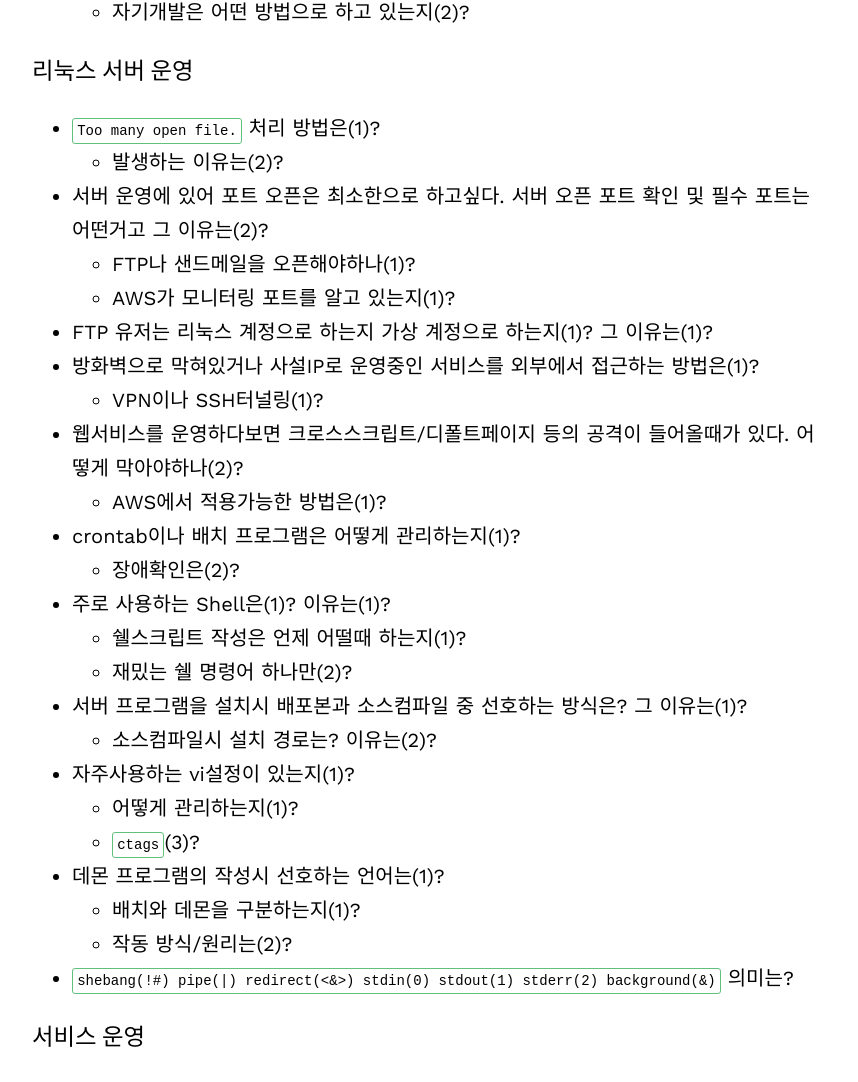
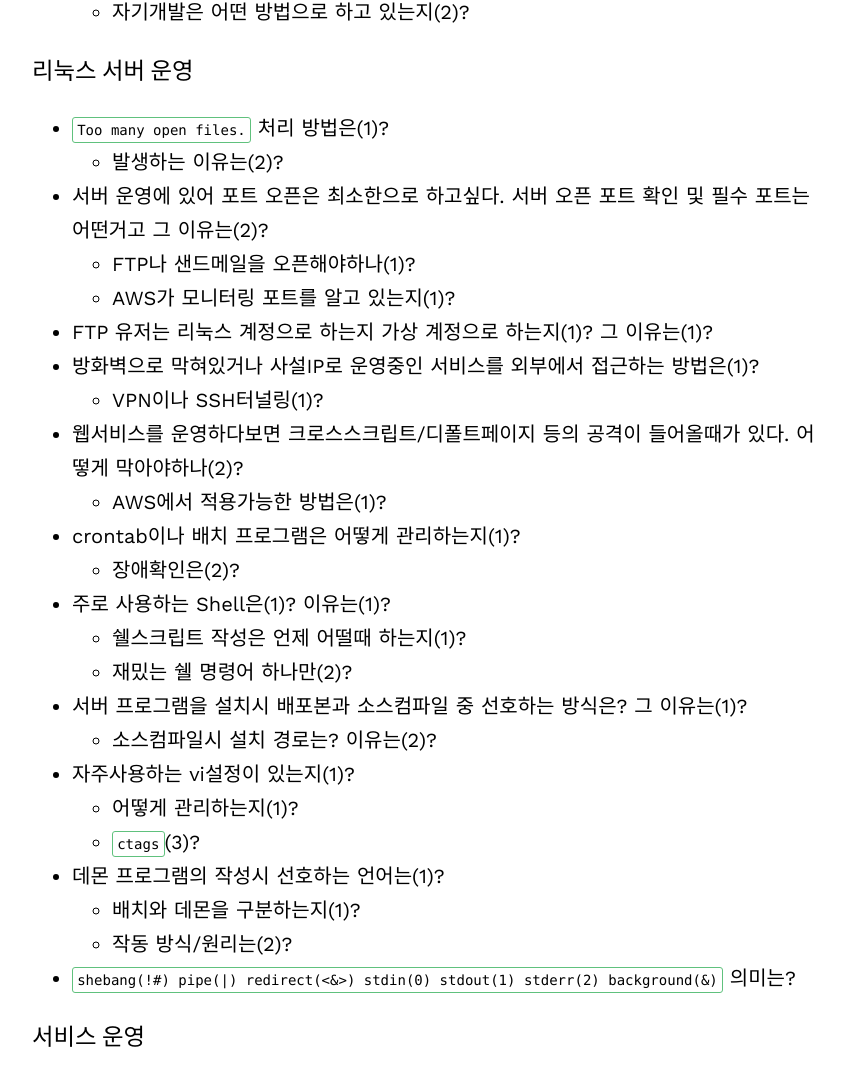
Before and after one commit to madup-inc/madup-inc.github.io, a Jekyll site: the page built from _posts/2018-01-31-MadtechInterviewQuestions.md, in a window 1280 px wide. Shown: the part 707-1789 px from the top of the page, without its empty margins (208-1066 px from the left). Built offline with Jekyll 4.4.1, drawn with Linux system fonts in a browser that asks for light colours; some web fonts are replaced.

Commit message:
code 태그 글꼴 스타일 수정

```diff
--- a/_posts/2018-01-31-MadtechInterviewQuestions.md
+++ b/_posts/2018-01-31-MadtechInterviewQuestions.md
@@ -12,7 +12,7 @@ title: 매드업 기술 면접 질문
    * 자기개발은 어떤 방법으로 하고 있는지(2)?
 
 ### 리눅스 서버 운영
- * `Too many open file.` 처리 방법은(1)?
+ * `Too many open files.` 처리 방법은(1)?
    * 발생하는 이유는(2)?
  * 서버 운영에 있어 포트 오픈은 최소한으로 하고싶다. 서버 오픈 포트 확인 및 필수 포트는 어떤거고 그 이유는(2)?
    * FTP나 샌드메일을 오픈해야하나(1)?
--- a/_sass/style.scss
+++ b/_sass/style.scss
@@ -77,6 +77,7 @@ pre {
 }
 code {
     padding: 0.3em;
+    font-family: "Consolas", "Monaco", "Lucida Console", "Courier New", monospace
 }
 
 blockquote {
```
